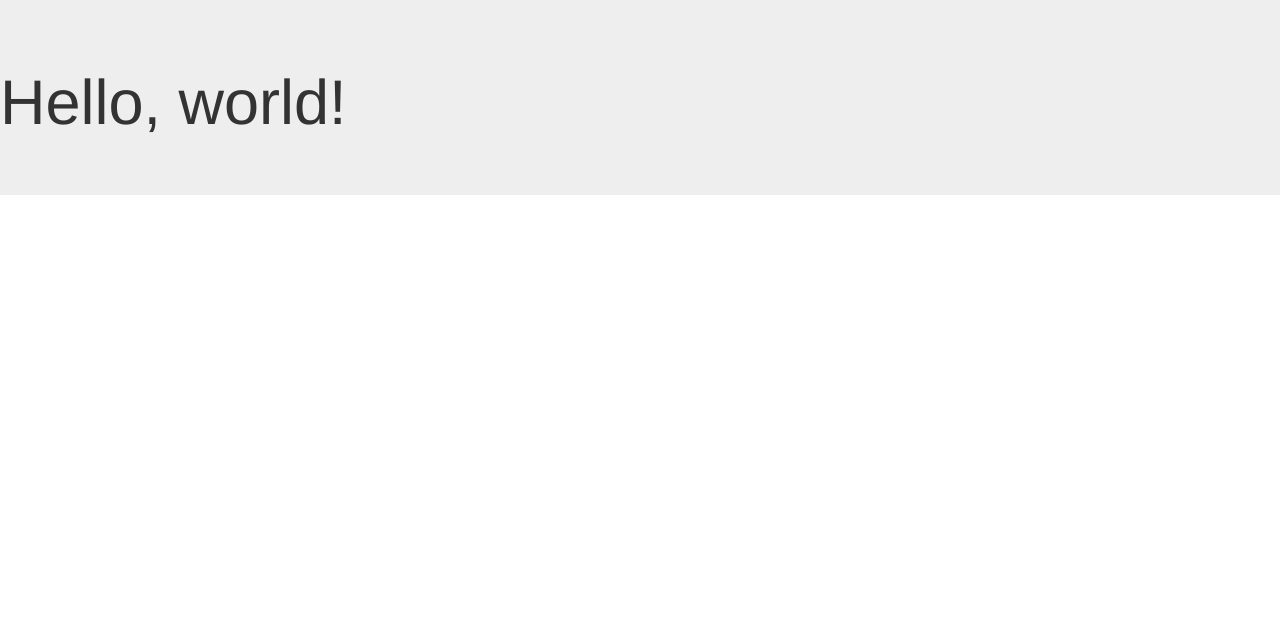
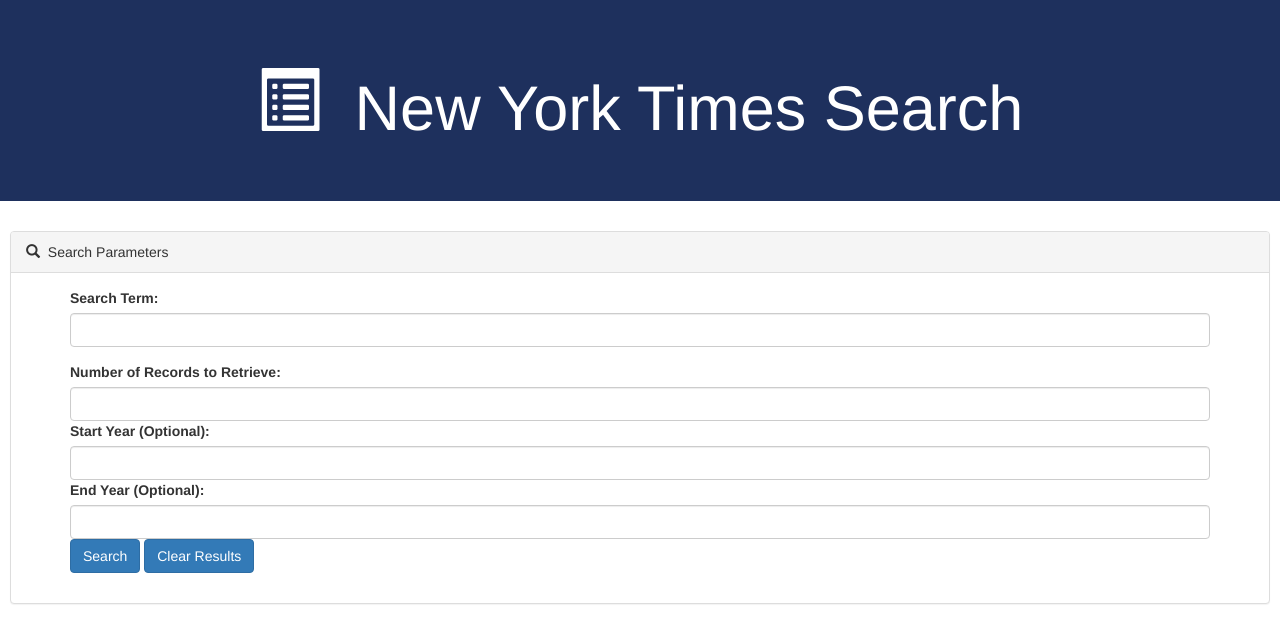
Before and after one commit to Mike-C25/NYTimes-Search, a plain HTML site: page index.html in a window 1280 px wide. Drawn offline with nearby package versions, Linux system fonts and the light colour scheme.

Commit message:
got basic form and header done

```diff
--- a/css/style.css
+++ b/css/style.css
@@ -0,0 +1,10 @@
+.header{
+	background-color: #1e305d;
+	text-align: center;
+	color: white;
+}
+
+.searchForm{
+	margin-left:10px;
+	margin-right:10px;
+}
--- a/index.html
+++ b/index.html
@@ -4,9 +4,41 @@
 		<link rel="stylesheet" href="css/style.css">
 	</head>
 	<body>
-		<div class="jumbotron">
-  <h1 class="display-3">Hello, world!</h1>
+		<div class="jumbotron header">
+  <h1 class="display-3"><span class="glyphicon glyphicon-list-alt" aria-hidden="true"></span> &nbsp;New York Times Search</h1>
 
+</div>
+
+<div class="panel panel-default searchForm">
+  <div class="panel-heading"><span class="glyphicon glyphicon-search" aria-hidden="true"></span>&nbsp; Search Parameters</div>
+
+  <div class="panel-body">
+
+  <div class="container">
+  <form>
+    <div class="form-group">
+      <label for="usr">Search Term:</label>
+      <input type="text" class="form-control" id="usr">
+    </div>
+    <div class="form-group">
+
+      <label for="pwd">Number of Records to Retrieve:</label>
+      <input type="password" class="form-control" id="pwd">
+
+      <label for="pwd">Start Year (Optional):</label>
+      <input type="password" class="form-control" id="pwd">
+
+      <label for="pwd">End Year (Optional):</label>
+      <input type="password" class="form-control" id="pwd">
+
+      <button class="btn btn-primary" type="submit">Search</button>
+      <button class="btn btn-primary" type="submit">Clear Results</button>
+    </div>
+  </form>
+</div>
+
+
+  </div>
 </div>
 
 
```
